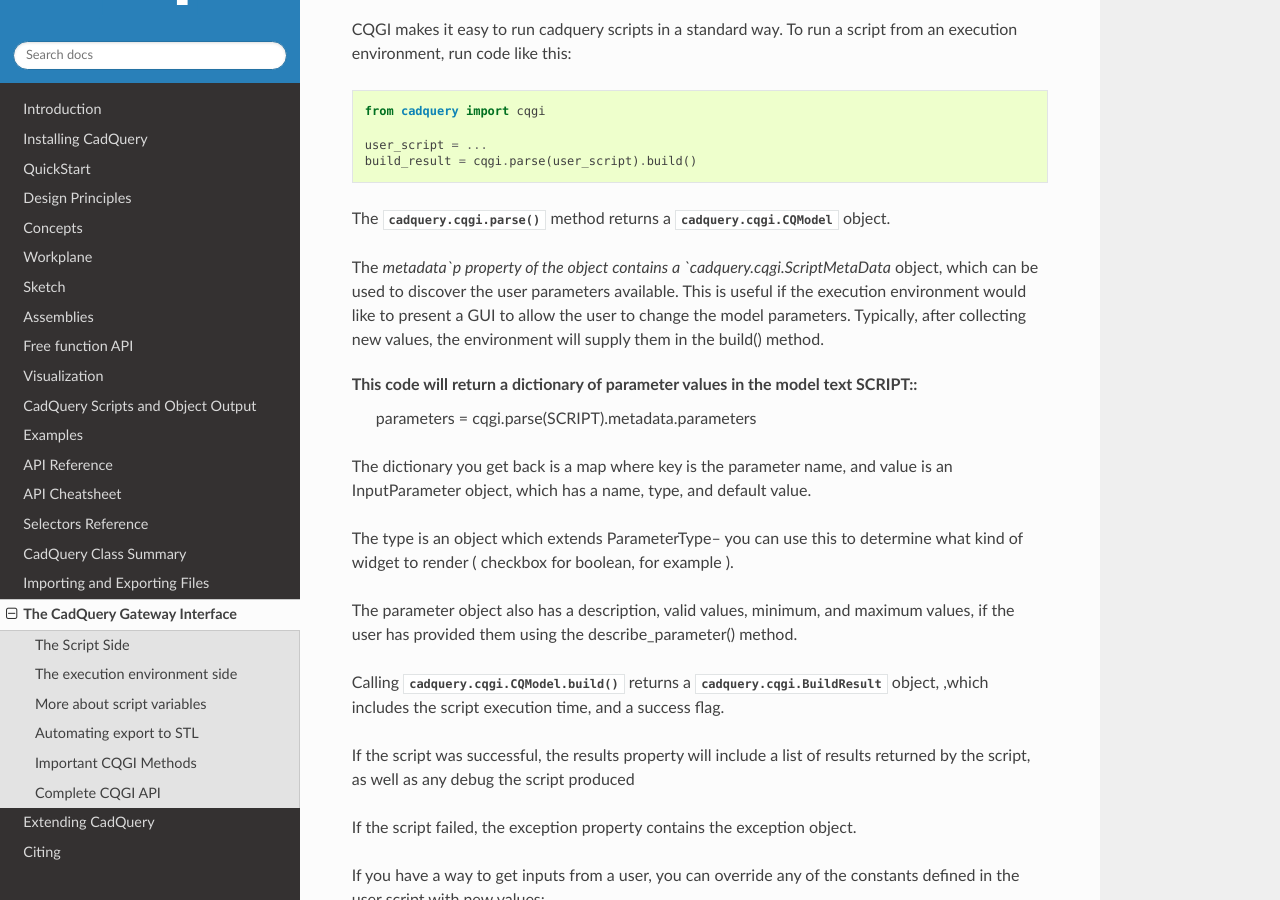
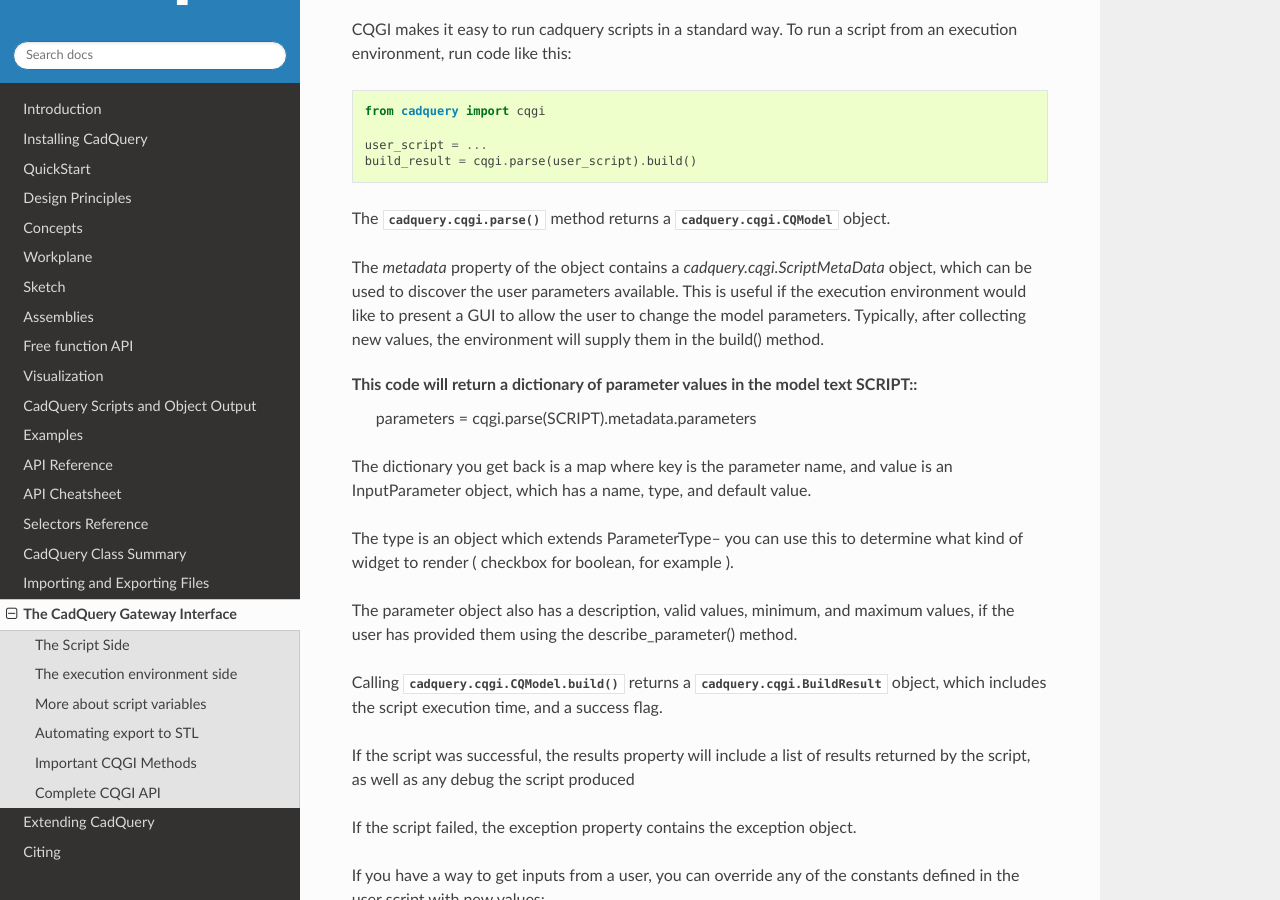
Before and after one commit to 73junito/Combination-Automotive-Diesel-Mechanics-Facility, a Sphinx documentation site: the page built from CadQuery 2.6.1 source code/CadQuery-cadquery-aed5e55/doc/cqgi.rst, in a window 1280 px wide and 900 px high, scrolled down 1625 px. Built offline with Sphinx 7.4.7 and the Read the Docs theme 3.1.0, drawn with Linux system fonts in a browser that asks for light colours; the version number could not be read and is left out.

```diff
--- a/CadQuery 2.6.1 source code/CadQuery-cadquery-aed5e55/doc/cqgi.rst
+++ b/CadQuery 2.6.1 source code/CadQuery-cadquery-aed5e55/doc/cqgi.rst
@@ -73,7 +73,7 @@ run code like this::
 
 The :py:meth:`cadquery.cqgi.parse()` method returns a :py:class:`cadquery.cqgi.CQModel` object.
 
-The `metadata`p property of the object contains a `cadquery.cqgi.ScriptMetaData` object, which can be used to discover the
+The `metadata` property of the object contains a `cadquery.cqgi.ScriptMetaData` object, which can be used to discover the
 user parameters available. This is useful if the execution environment would like to present a GUI to allow the user to change the
 model parameters.  Typically, after collecting new values, the environment will supply them in the build() method.
 
@@ -91,7 +91,7 @@ describe_parameter() method.
 
 
 Calling :py:meth:`cadquery.cqgi.CQModel.build()` returns a :py:class:`cadquery.cqgi.BuildResult` object,
-,which includes the script execution time, and a success flag.
+which includes the script execution time, and a success flag.
 
 If the script was successful, the results property will include a list of results returned by the script,
 as well as any debug the script produced
```
